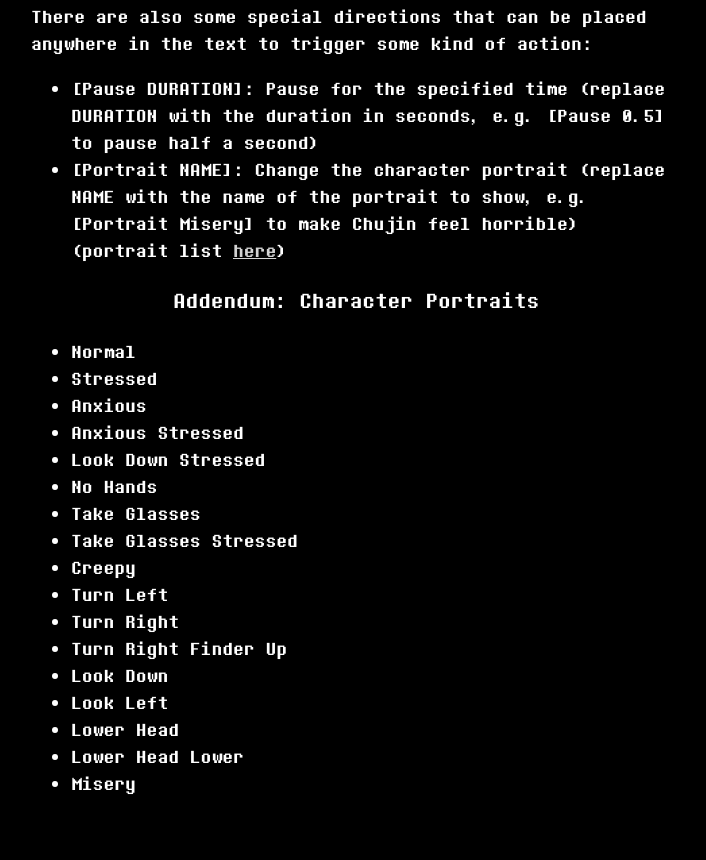
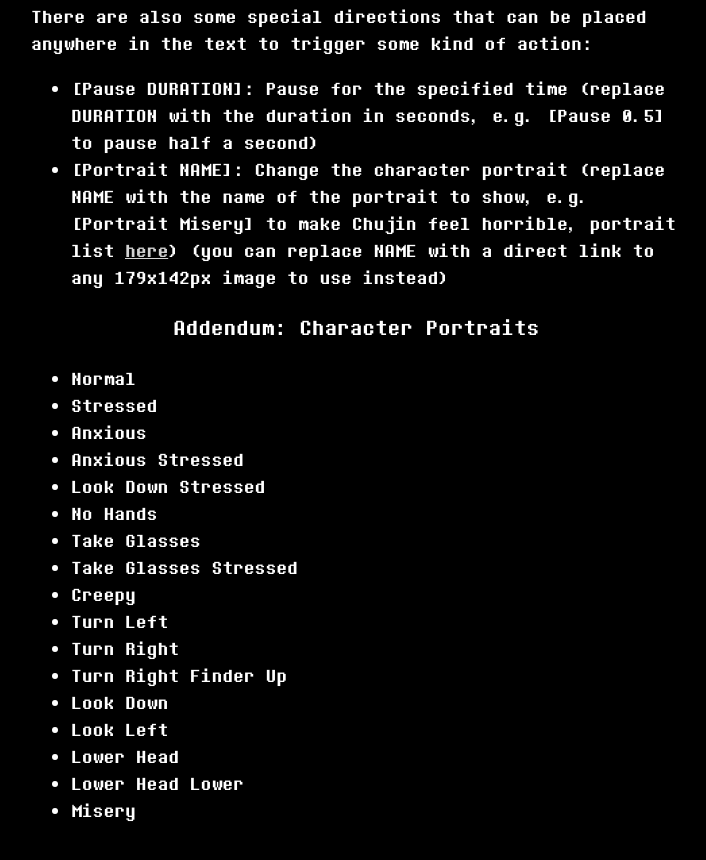
Before and after one commit to ToadsworthLP/ThisIsChujin, a plain HTML site: page editor.html in a window 1280 px wide. Shown: the part 1040-1900 px from the top of the page, without its empty margins (284-990 px from the left). Before the commit the page ends 1877 px from the top, so only its background shows below. Drawn offline with Linux system fonts and the light colour scheme.

Commit message:
Added custom portraits to guide

```diff
--- a/editor.html
+++ b/editor.html
@@ -45,8 +45,8 @@ That is all.
     </li>
     <li>
         [Portrait NAME]: Change the character portrait
-        (replace NAME with the name of the portrait to show, e.g. [Portrait Misery] to make Chujin feel horrible)
-        (portrait list <a href="#portraits">here</a>)
+        (replace NAME with the name of the portrait to show, e.g. [Portrait Misery] to make Chujin feel horrible, portrait list <a href="#portraits">here</a>)
+        (you can replace NAME with a direct link to any 179x142px image to use instead)
     </li>
 </ul>
 
```
Also changed, not shown: assets/portraits/chujin/bald.png (added).
